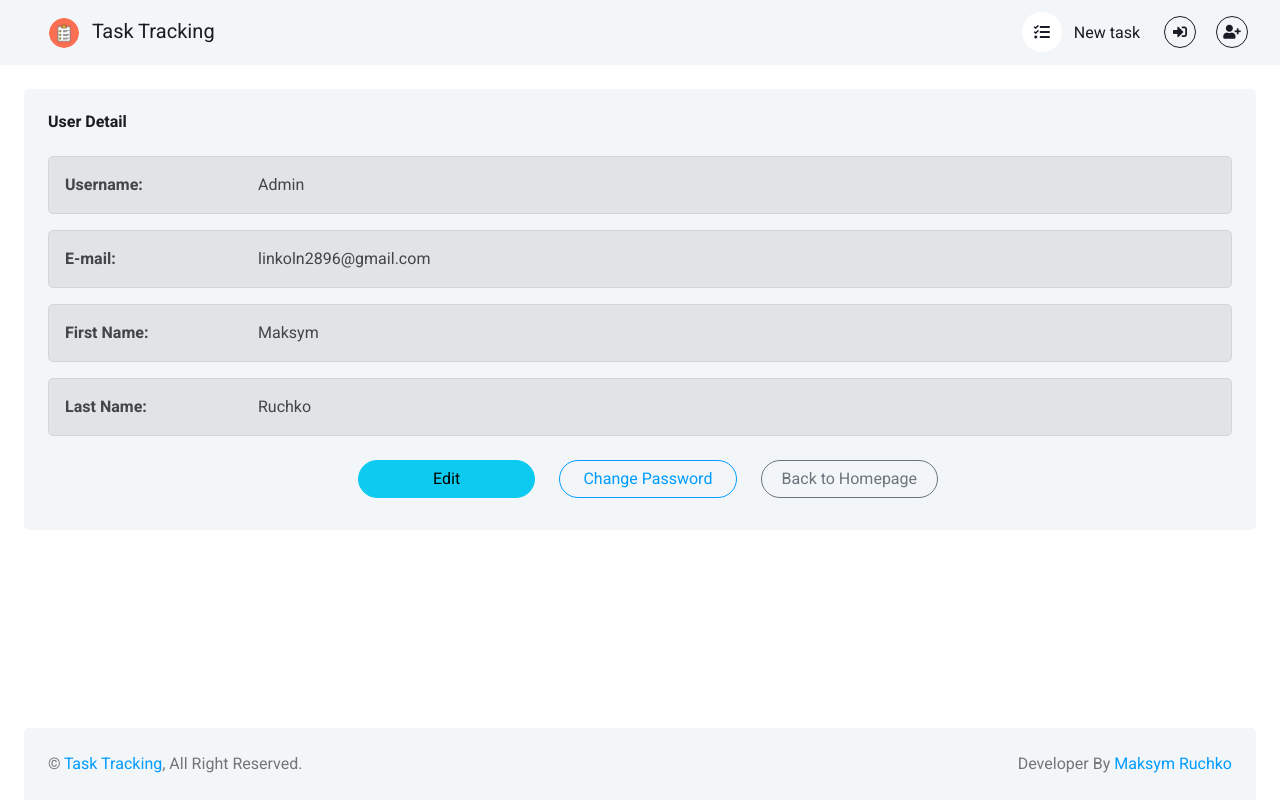
After one commit to 4LuckyMove/managing-tasks, a Django app: page /Admin/ in a window 1280 px wide. The commit adds this page. Run offline with Django 4.2, Linux system fonts and the light colour scheme; data comes from the database, SQL or seed files in the repository; some libraries are stand-ins or nearby versions.

Commit message:
create Detail and Update profile user

```diff
--- a/managing_tasks/tasks/models.py
+++ b/managing_tasks/tasks/models.py
@@ -14,7 +14,7 @@ class Task(models.Model):
         blank=True,
     )
     creation_date = models.DateTimeField('Creation date', auto_now_add=True)
-    assignee = models.ForeignKey(get_user_model(), verbose_name='Assignee', on_delete=models.CASCADE, blank=True, null=True)
+    owner = models.ForeignKey(get_user_model(), verbose_name='Owner', on_delete=models.CASCADE, blank=True, null=True)
     slug = models.SlugField('Slug', unique=True, db_index=True, max_length=255)
 
     def __str__(self):
--- a/managing_tasks/tasks/templates/base.html
+++ b/managing_tasks/tasks/templates/base.html
@@ -69,11 +69,14 @@
                     {% if user.is_authenticated %}
                     <a href="#" class="nav-link dropdown-toggle" data-bs-toggle="dropdown">
                         <i class="fas fa-user me-lg-2"></i>
+                        {% if not user.first_name %}
                         <span class="d-none d-lg-inline-flex">{{ user.username }}</span>
+                        {% else %}
+                        <span class="d-none d-lg-inline-flex">{{ user.first_name }} {{ user.last_name }}</span>
+                        {% endif %}
                     </a>
                     <div class="dropdown-menu dropdown-menu-end bg-light border-0 rounded-0 rounded-bottom m-0">
-                        <a href="#" class="dropdown-item">My Profile</a>
-                        <a href="{% url 'password_change' %}" class="dropdown-item">Change Password</a>
+                        <a href="{{ user.get_absolute_url }}" class="dropdown-item">My Profile</a>
                         <a href="{% url 'logout' %}" class="dropdown-item">Log Out</a>
                     </div>
                     {% else %}
--- /dev/null
+++ b/managing_tasks/tasks/templates/tasks/user_detail.html
@@ -0,0 +1,75 @@
+{% extends 'base.html' %}
+{% load static %}
+
+{% block title %}{{ user_detail.username }} | Task Tracker{% endblock title %}
+
+{% block other-stylesheet %}{% endblock other-stylesheet %}
+
+{% block content %}
+<div class="row g-4">
+    <div class="col-sm-12 col-xl-12">
+        <div class="bg-light rounded h-100 p-4">
+            <h6 class="mb-4">User Detail</h6>
+            <div class="alert alert-secondary" role="alert">
+                <div class="row g-2">
+                    <div class="col-sm-12 col-xl-2">
+                        <strong>Username:</strong>
+                    </div>
+                    <div class="col-sm-12 col-xl-10">
+                        {{ user_detail.username }}
+                    </div>
+                </div>
+            </div>
+            <div class="alert alert-secondary" role="alert">
+                <div class="row g-2">
+                    <div class="col-sm-12 col-xl-2">
+                        <strong>E-mail:</strong>
+                    </div>
+                    <div class="col-sm-12 col-xl-10">
+                        {{ user_detail.email }}
+                    </div>
+                </div>
+            </div>
+            <div class="alert alert-secondary" role="alert">
+                <div class="row g-2">
+                    <div class="col-sm-12 col-xl-2">
+                        <strong>First Name:</strong>
+                    </div>
+                    <div class="col-sm-12 col-xl-10">
+                        {{ user_detail.first_name }}
+                    </div>
+                </div>
+            </div>
+            <div class="alert alert-secondary" role="alert">
+                <div class="row g-2">
+                    <div class="col-sm-12 col-xl-2">
+                        <strong>Last Name:</strong>
+                    </div>
+                    <div class="col-sm-12 col-xl-10">
+                        {{ user_detail.last_name }}
+                    </div>
+                </div>
+            </div>
+            <div class="row form-floating justify-content-center">
+                <div class="col-sm-4 col-xl-2">
+                    <a href="{% url 'user_update' user_detail.username %}" class="btn btn-info rounded-pill m-2 col-sm-12 col-xl-12">
+                        Edit
+                    </a>
+                </div>
+                <div class="col-sm-4 col-xl-2">
+                    <a href="{% url 'password_change' %}" class="btn btn-outline-primary rounded-pill m-2 col-sm-12 col-xl-12">
+                        Change Password
+                    </a>
+                </div>
+                <div class="col-sm-4 col-xl-2">
+                    <a href="{% url 'home' %}" class="btn btn-outline-secondary rounded-pill m-2 col-sm-12 col-xl-12">
+                        Back to Homepage
+                    </a>
+                </div>
+            </div>
+        </div>
+    </div>
+</div>
+{% endblock content %}
+
+{% block other-javascript %}{% endblock other-javascript %}
--- a/managing_tasks/tasks/urls.py
+++ b/managing_tasks/tasks/urls.py
@@ -1,16 +1,15 @@
 from django.urls import path
 from .views import (
-    HomeTaskListView,
-    TaskDetailView,
-    TaskUpdateView,
-    TaskDeleteView,
-    TaskCreateView,
+    HomeTaskListView, TaskDetailView, TaskUpdateView, TaskDeleteView, TaskCreateView,
+    UserDetailView, UserUpdateView,
 )
 
 urlpatterns = [
+    path('<slug:username>/update/', UserUpdateView.as_view(), name='user_update'),
+    path('<slug:username>/', UserDetailView.as_view(), name='user_detail'),
     path('new/', TaskCreateView.as_view(), name='task_create'),
     path('<slug:slug>/', TaskDetailView.as_view(), name='task_detail'),
-    path('<slug:slug>/edit/', TaskUpdateView.as_view(), name='task_update'),
+    path('<slug:slug>/update/', TaskUpdateView.as_view(), name='task_update'),
     path('<slug:slug>/delete/', TaskDeleteView.as_view(), name='task_delete'),
     path('', HomeTaskListView.as_view(), name='home'),
 ]
--- a/managing_tasks/tasks/views.py
+++ b/managing_tasks/tasks/views.py
@@ -1,8 +1,9 @@
+from django.contrib.auth import get_user_model
 from django.urls import reverse_lazy
 from django.views.generic import ListView, DetailView, UpdateView, DeleteView, CreateView
 
 from .models import Task
-from .forms import TaskForm
+from .forms import TaskForm, UserForm
 
 
 class HomeTaskListView(ListView):
@@ -42,3 +43,20 @@ class TaskCreateView(CreateView):
     form_class = TaskForm
     context_object_name = 'task_create'
     template_name = 'tasks/task_create.html'
+
+
+class UserDetailView(DetailView):
+    model = get_user_model()
+    slug_field = 'username'
+    slug_url_kwarg = 'username'
+    context_object_name = 'user_detail'
+    template_name = 'tasks/user_detail.html'
+
+
+class UserUpdateView(UpdateView):
+    model = get_user_model()
+    form_class = UserForm
+    slug_field = 'username'
+    slug_url_kwarg = 'username'
+    context_object_name = 'user_update'
+    template_name = 'tasks/user_edit.html'
--- a/managing_tasks/users/models.py
+++ b/managing_tasks/users/models.py
@@ -2,6 +2,7 @@ from django.contrib.auth.base_user import BaseUserManager
 from django.contrib.auth.models import AbstractUser
 
 from django.db import models
+from django.urls import reverse
 from django.utils import timezone
 
 
@@ -45,6 +46,9 @@ class CustomUser(AbstractUser):
     def __str__(self):
         return self.email
 
+    def get_absolute_url(self):
+        return reverse('user_detail', kwargs={'username': str(self.username)})
+
     class Meta:
         verbose_name = 'User'
         verbose_name_plural = 'Users'
```
Also changed, not shown: managing_tasks/tasks/forms.py (+35 -0 lines), managing_tasks/tasks/templates/tasks/user_edit.html (added, +52 -0 lines), managing_tasks/db.sqlite3.
